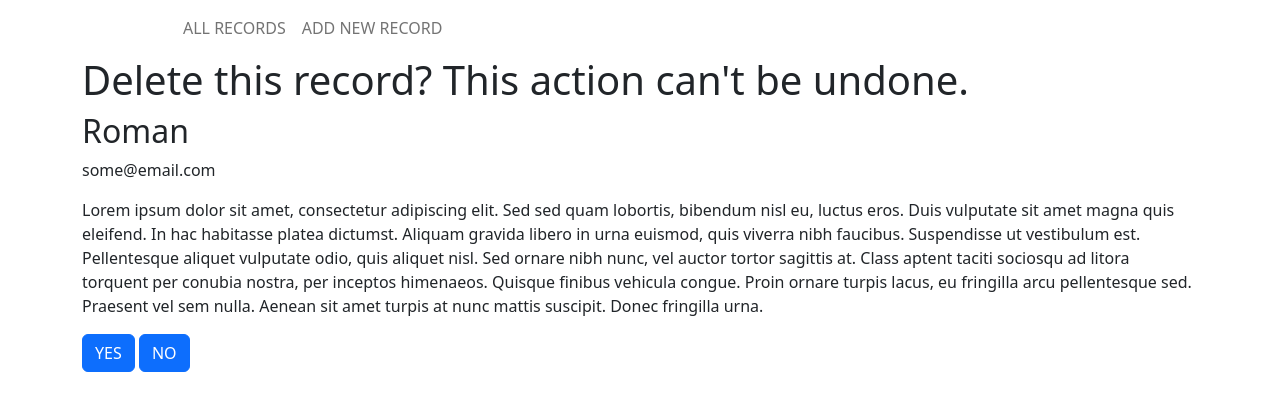
After one commit to romeeeoo/test_7_tarassenko_roman, a Django app: page /1/delete/ in a window 1280 px wide. The commit adds this page. Shown: the top 411 px of the page. Run offline with Django 4.2, Linux system fonts and the light colour scheme; data comes from the database, SQL or seed files in the repository.

Commit message:
Создан функционал удаления записи.
- добавлен шаблон confirm_delete.html
- прописаны пути в urls.py
- описано представление delete_view и confirm_delete.html в views.py

```diff
--- a/guest_book_app/templates/base.html
+++ b/guest_book_app/templates/base.html
@@ -20,9 +20,9 @@
                     <li class="nav-item">
                         <a class="nav-link" href="{% url 'index' %}">all records</a>
                     </li>
-{#                    <li class="nav-item">#}
-{#                        <a class="nav-link" href="{% url 'add_task' %}">add new task</a>#}
-{#                    </li>#}
+                    <li class="nav-item">
+                        <a class="nav-link" href="{% url 'add_record' %}">add new record</a>
+                    </li>
                 {% endblock %}
             </ul>
         </div>
--- /dev/null
+++ b/guest_book_app/templates/confirm_delete.html
@@ -0,0 +1,27 @@
+{% extends "base.html" %}
+
+{% block title %} Delete Record {% endblock %}
+
+{% block content %}
+    <div>
+        <h1>Delete this record? This action can't be undone. </h1>
+    </div>
+
+    <div class="row">
+        <h2>{{ record.author }}</h2>
+    </div>
+    <div class="row">
+        <p>{{ record.email }}</p>
+    </div>
+    <div class="row">
+        <p>{{ record.text }}</p>
+    </div>
+
+    <div class="row">
+        <form action="{% url 'confirm_delete_record' record.pk %} " method="POST">
+            {% csrf_token %}
+            <input class="btn btn-primary" type="submit" value="YES">
+            <a class="btn btn-primary" href="{% url 'index' %}">NO</a>
+        </form>
+    </div>
+{% endblock %}
--- a/guest_book_app/urls.py
+++ b/guest_book_app/urls.py
@@ -1,9 +1,11 @@
 from django.urls import path, include
 
-from guest_book_app.views import index_view, add_view, update_view
+from guest_book_app.views import index_view, add_view, update_view, delete_view, confirm_delete_view
 
 urlpatterns = [
     path("", index_view, name="index"),
     path("add/", add_view, name="add_record"),
-    path("<int:pk>/update", update_view, name="update_record"),
+    path("<int:pk>/update/", update_view, name="update_record"),
+    path("<int:pk>/delete/", delete_view, name="delete_record"),
+    path("<int:pk>/confirm-delete/", confirm_delete_view, name="confirm_delete_record"),
 ]
--- a/guest_book_app/views.py
+++ b/guest_book_app/views.py
@@ -28,29 +28,8 @@ def add_view(request):
             return render(request, "add_record.html", context={"form": form})
 
 
-# def update_view(request, pk):
-#     task = get_object_or_404(Task, pk=pk)
-#     if request.method == 'POST':
-#         form = TaskForm(request.POST)
-#         if form.is_valid():
-#             task.description = form.cleaned_data['description']
-#             task.detailed_description = form.cleaned_data['detailed_description']
-#             task.status = form.cleaned_data['status']
-#             task.deadline = form.cleaned_data['deadline']
-#             task.save()
-#             return redirect('detailed_task', pk=task.pk)
-#     elif request.method == 'GET':
-#         form = TaskForm(initial={
-#             'description': task.description,
-#             'detailed_description': task.detailed_description,
-#             'status': task.status,
-#             'deadline': task.deadline
-#         })
-#         return render(request, 'update_task.html', context={'task': task, 'form': form})
-
 def update_view(request, pk):
     record = get_object_or_404(GuestBookRecord, pk=pk)
-    print(record)
     if request.method == "POST":
         form = RecordForm(request.POST)
         if form.is_valid():
@@ -62,3 +41,14 @@ def update_view(request, pk):
     elif request.method == "GET":
         form = RecordForm(instance=record)
         return render(request, "update_record.html", context={"form": form})
+
+
+def delete_view(request, pk):
+    record = get_object_or_404(GuestBookRecord, pk=pk)
+    return render(request, "confirm_delete.html", context={"record": record})
+
+
+def confirm_delete_view(request, pk):
+    record = get_object_or_404(GuestBookRecord, pk=pk)
+    record.delete()
+    return redirect("index")
```
